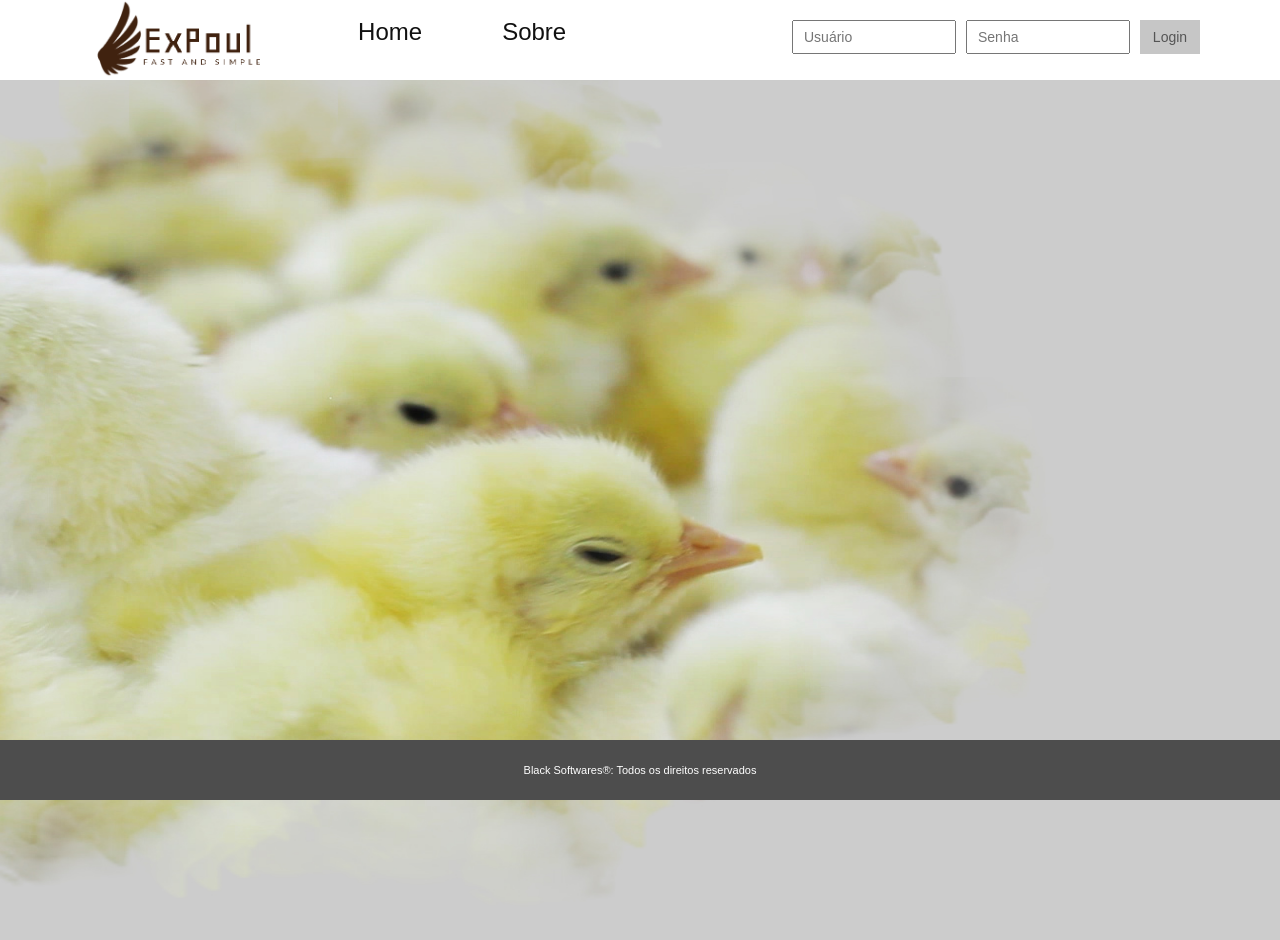
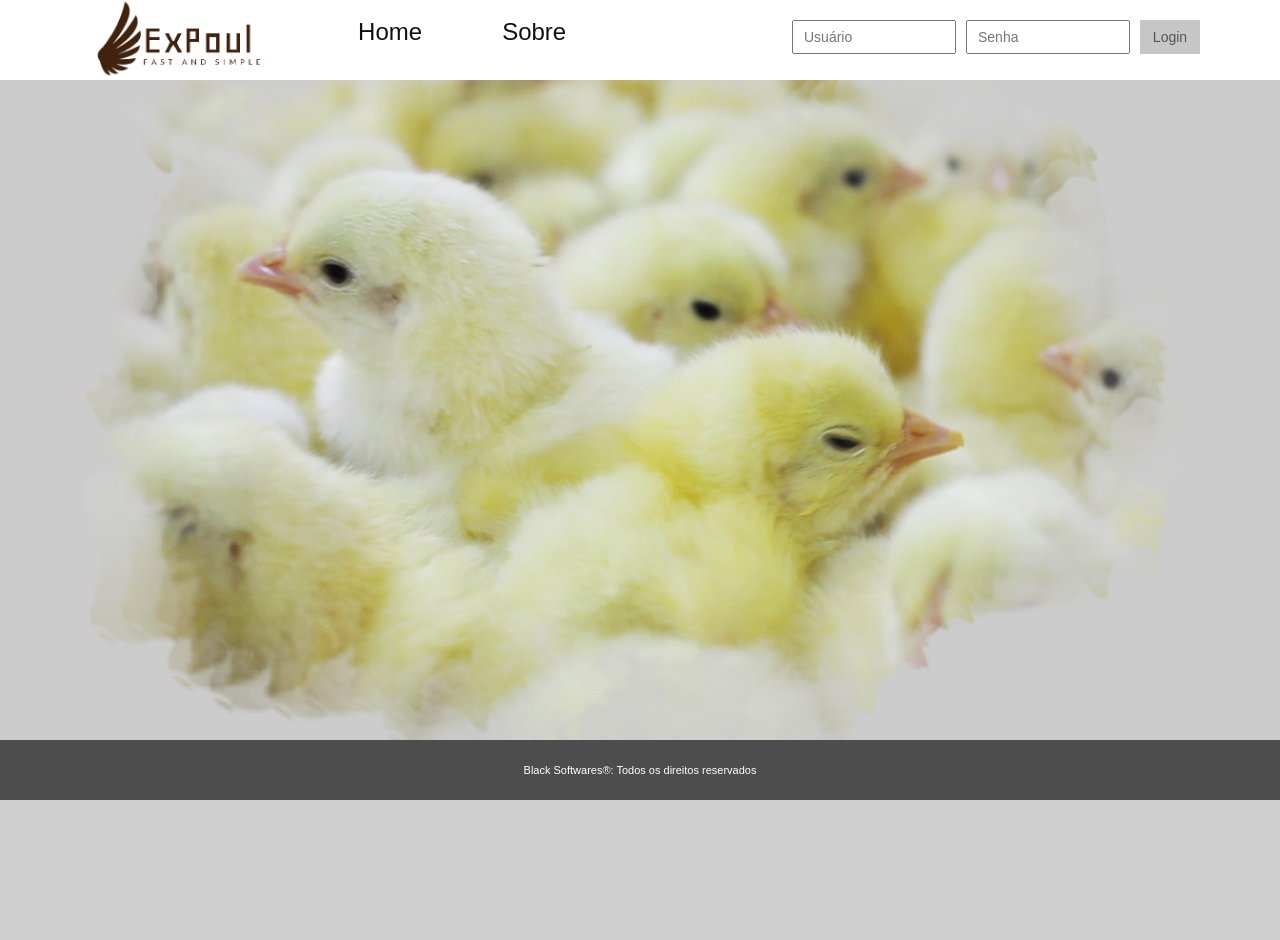
Before and after one commit to jjdariva/Black-softwares-hackaton, a PHP site: page / in a window 1280 px wide. After the commit the page ends 800 px from the top, so only its background shows below. Run offline with PHP 8.4, Linux system fonts and the light colour scheme.

Commit message:
Finalizando rapais

```diff
--- a/index.php
+++ b/index.php
@@ -35,7 +35,6 @@
 		</nav>
 	</div>
 </header>
-		<img src="pintostop.jpg" id="pinto" width="1900" height="860">
 		<div id="rodape">
 			<span>Black Softwares®: Todos os direitos reservados</span>
 		</div>
--- a/style.css
+++ b/style.css
@@ -76,6 +76,13 @@ input, select {
 }
 
 /* css original*/
+html {
+    background: url(/hackaton/pintostop.jpg) no-repeat center center fixed #000;
+    -webkit-background-size: cover;
+    -moz-background-size: cover;
+    -o-background-size: cover;
+    background-size: cover;
+}
 .principal{
     width: 1000px
     margin: auto 0;
@@ -84,12 +91,9 @@ a{
     text-decoration: none;
     margin: auto 0;
 }
-
 body{
-    background-color: #ccc;
     margin: auto 0;
 }
-
 header nav {
     width: 100%;
     height: 80px;
@@ -153,9 +157,7 @@ header nav form button:hover{
 li{
     padding-right: 50px;
 }
-img {
-    float:right;
-}
+
 #rodape {
     background-color: #4d4d4d;
     width: 100%;
```
